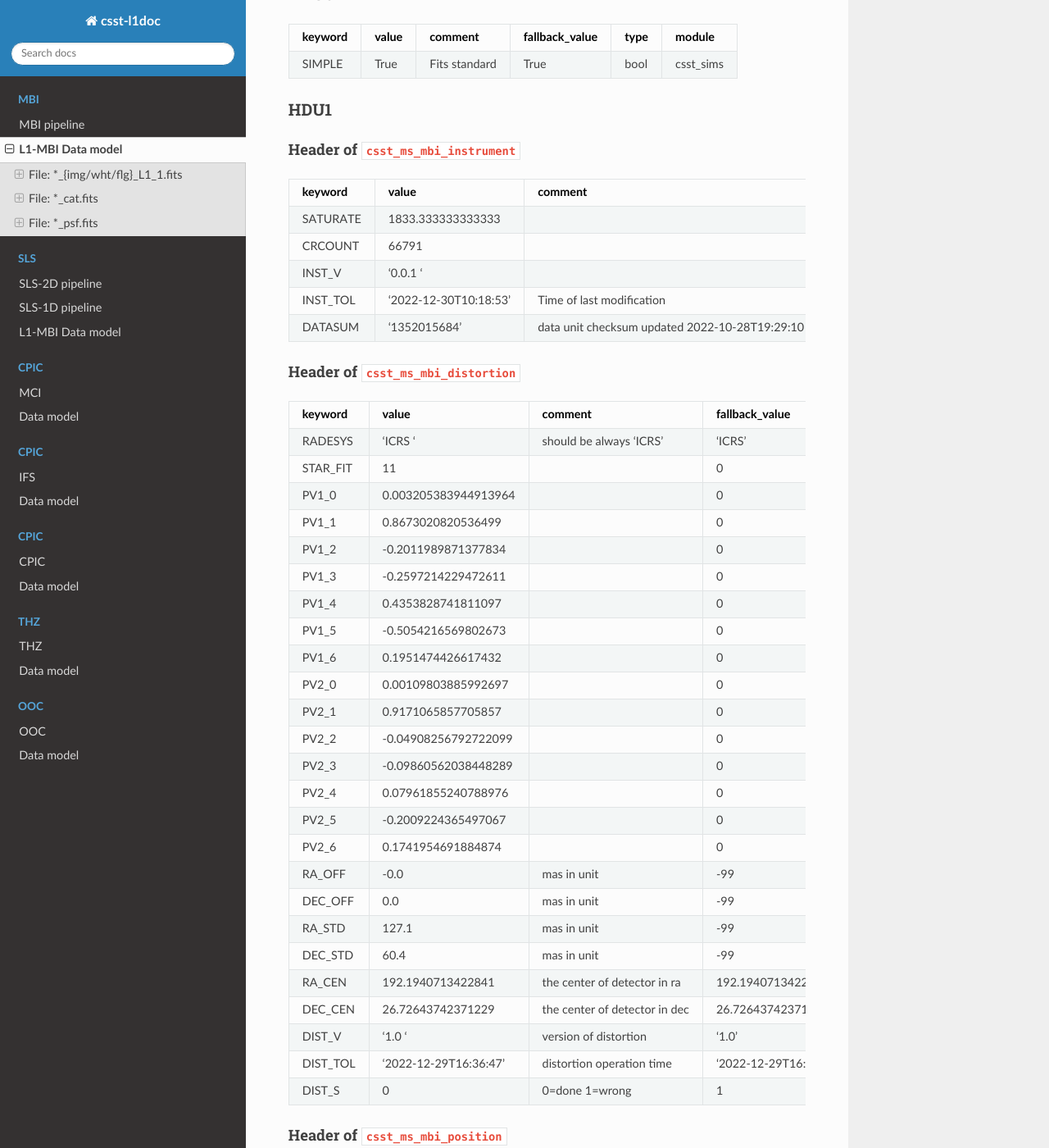
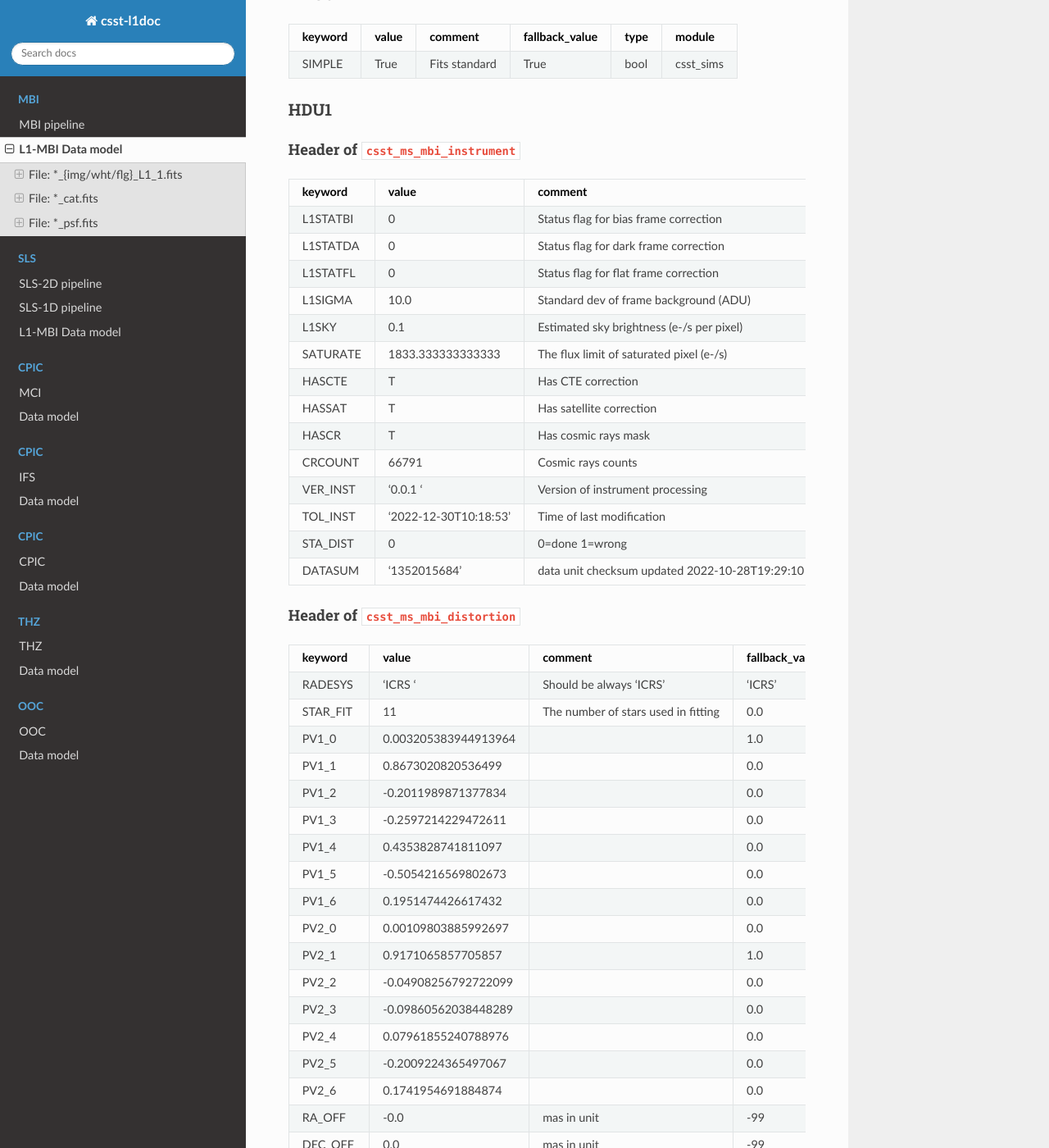
Before and after one commit to hypergravity/csst-doc-msc, a Sphinx documentation site: the page built from docs/source/mbi/data_model.md, in a window 1280 px wide and 1400 px high, scrolled down 411 px. Shown: the whole window at 82% size. Built offline with Sphinx 7.4.7 and the Read the Docs theme 2.0.0, drawn with Linux system fonts in a browser that asks for light colours; some of the changed text lies outside the part shown.

Commit message:
Update data_model.md

```diff
--- a/docs/source/mbi/data_model.md
+++ b/docs/source/mbi/data_model.md
@@ -17,43 +17,52 @@
 ### HDU1
 
 #### Header of `csst_ms_mbi_instrument`
-| keyword   | value                     | comment                       | fallback_value | type | module                  |
-|-----------|:--------------------------|-------------------------------|----------------|------|-------------------------|
-|SATURATE   | 1833.333333333333         |                                                |                | f32  | csst_ms_mbi_instrument   |
-|CRCOUNT    | 66791                     |                                                |                | i8   | csst_ms_mbi_instrument   |
-|INST_V     | '0.0.1   '                |                                                |                | str  | csst_ms_mbi_instrument   |
-|INST_TOL   | '2022-12-30T10:18:53'     | Time of last modification                      |                | str  | csst_ms_mbi_instrument   |
-|DATASUM    | '1352015684'              | data unit checksum updated 2022-10-28T19:29:10 |                | str  | csst_ms_mbi_instrument   |
+| keyword    | value                     | comment                                        | fallback_value        | type | module                  |
+|------------|:--------------------------|------------------------------------------------|-----------------------|------|-------------------------|
+| L1STATBI   | 0                         | Status flag for bias frame correction          | 1                     | i8   | csst_ms_mbi_instrument  |
+| L1STATDA   | 0                         | Status flag for dark frame correction          | 1                     | i8   | csst_ms_mbi_instrument  |
+| L1STATFL   | 0                         | Status flag for flat frame correction          | 1                     | i8   | csst_ms_mbi_instrument  |
+| L1SIGMA    | 10.0                      | Standard dev of frame background (ADU)         | -99                   | f32  | csst_ms_mbi_instrument  |
+| L1SKY      | 0.1                       | Estimated sky brightness (e-/s per pixel)      | -99                   | f32  | csst_ms_mbi_instrument  |
+| SATURATE   | 1833.333333333333         | The flux limit of saturated pixel (e-/s)       | -99                   | f32  | csst_ms_mbi_instrument  |
+| HASCTE     | T                         | Has CTE correction                             | F                     | bool | csst_ms_mbi_instrument  |
+| HASSAT     | T                         | Has satellite correction                       | F                     | bool | csst_ms_mbi_instrument  |
+| HASCR      | T                         | Has cosmic rays mask                           | F                     | bool | csst_ms_mbi_instrument  |
+| CRCOUNT    | 66791                     | Cosmic rays counts                             | -99                   | i8   | csst_ms_mbi_instrument  |
+| VER_INST   | '0.0.1   '                | Version of instrument processing               | '0.0.1   '            | str  | csst_ms_mbi_instrument  |
+| TOL_INST   | '2022-12-30T10:18:53'     | Time of last modification                      | '2022-12-30T10:18:53' | str  | csst_ms_mbi_instrument  |
+| STA_DIST   | 0                         | 0=done 1=wrong                                 | 1                     | i8   | csst_ms_mbi_distortion  |
+| DATASUM    | '1352015684'              | data unit checksum updated 2022-10-28T19:29:10 | '1352015684'          | str  | csst_ms_mbi_instrument  |
 
 #### Header of `csst_ms_mbi_distortion`
 
-| keyword   | value                     | comment                       | fallback_value | type | module                  |
-|-----------|:--------------------------|-------------------------------|----------------|------|-------------------------|
-| RADESYS   | 'ICRS    '                | should be always 'ICRS'       | 'ICRS'                | str  | csst_ms_mbi_distortion  |
-| STAR_FIT  | 11                        |                               | 0                     | i8   | csst_ms_mbi_distortion  |
-| PV1_0     | 0.003205383944913964      |                               | 0                     | f32  | csst_ms_mbi_distortion  |
-| PV1_1     | 0.8673020820536499        |                               | 0                     | f32  | csst_ms_mbi_distortion  |
-| PV1_2     | -0.2011989871377834       |                               | 0                     | f32  | csst_ms_mbi_distortion  |
-| PV1_3     | -0.2597214229472611       |                               | 0                     | f32  | csst_ms_mbi_distortion  |
-| PV1_4     | 0.4353828741811097        |                               | 0                     | f32  | csst_ms_mbi_distortion  |
-| PV1_5     | -0.5054216569802673       |                               | 0                     | f32  | csst_ms_mbi_distortion  |
-| PV1_6     | 0.1951474426617432        |                               | 0                     | f32  | csst_ms_mbi_distortion  |
-| PV2_0     | 0.00109803885992697       |                               | 0                     | f32  | csst_ms_mbi_distortion  |
-| PV2_1     | 0.9171065857705857        |                               | 0                     | f32  | csst_ms_mbi_distortion  |
-| PV2_2     | -0.04908256792722099      |                               | 0                     | f32  | csst_ms_mbi_distortion  |
-| PV2_3     | -0.09860562038448289      |                               | 0                     | f32  | csst_ms_mbi_distortion  |
-| PV2_4     | 0.07961855240788976       |                               | 0                     | f32  | csst_ms_mbi_distortion  |
-| PV2_5     | -0.2009224365497067       |                               | 0                     | f32  | csst_ms_mbi_distortion  |
-| PV2_6     | 0.1741954691884874        |                               | 0                     | f32  | csst_ms_mbi_distortion  |
-| RA_OFF    | -0.0                      | mas in unit                   | -99                   | f32  | csst_ms_mbi_distortion  |
-| DEC_OFF   | 0.0                       | mas in unit                   | -99                   | f32  | csst_ms_mbi_distortion  |
-| RA_STD    | 127.1                     | mas in unit                   | -99                   | f32  | csst_ms_mbi_distortion  |
-| DEC_STD   | 60.4                      | mas in unit                   | -99                   | f32  | csst_ms_mbi_distortion  |
-| RA_CEN    | 192.1940713422841         | the center of detector in ra  | 192.1940713422841     | f32  | csst_ms_mbi_distortion  |
-| DEC_CEN   | 26.72643742371229         | the center of detector in dec | 26.72643742371229     | f32  | csst_ms_mbi_distortion  |
-| DIST_V    | '1.0     '                | version of distortion         | '1.0'                 | str  | csst_ms_mbi_distortion  |
-| DIST_TOL  | '2022-12-29T16:36:47'     | distortion operation time     | '2022-12-29T16:36:47' | str  | csst_ms_mbi_distortion  |
-| DIST_S    |                   0       | 0=done 1=wrong                | 1                     | i8   | csst_ms_mbi_distortion  |
+| keyword   | value                     | comment                                | fallback_value        | type | module                  |
+|-----------|:--------------------------|----------------------------------------|-----------------------|------|-------------------------|
+| RADESYS   | 'ICRS    '                | Should be always 'ICRS'                | 'ICRS'                | str  | csst_ms_mbi_distortion| |
+| STAR_FIT  | 11                        | The number of stars used in fitting    | 0.0                   | i8   | csst_ms_mbi_distortion  |
+| PV1_0     | 0.003205383944913964      |                                        | 1.0                   | f32  | csst_ms_mbi_distortion  |
+| PV1_1     | 0.8673020820536499        |                                        | 0.0                   | f32  | csst_ms_mbi_distortion  |
+| PV1_2     | -0.2011989871377834       |                                        | 0.0                   | f32  | csst_ms_mbi_distortion  |
+| PV1_3     | -0.2597214229472611       |                                        | 0.0                   | f32  | csst_ms_mbi_distortion  |
+| PV1_4     | 0.4353828741811097        |                                        | 0.0                   | f32  | csst_ms_mbi_distortion  |
+| PV1_5     | -0.5054216569802673       |                                        | 0.0                   | f32  | csst_ms_mbi_distortion  |
+| PV1_6     | 0.1951474426617432        |                                        | 0.0                   | f32  | csst_ms_mbi_distortion  |
+| PV2_0     | 0.00109803885992697       |                                        | 0.0                   | f32  | csst_ms_mbi_distortion  |
+| PV2_1     | 0.9171065857705857        |                                        | 1.0                   | f32  | csst_ms_mbi_distortion  |
+| PV2_2     | -0.04908256792722099      |                                        | 0.0                   | f32  | csst_ms_mbi_distortion  |
+| PV2_3     | -0.09860562038448289      |                                        | 0.0                   | f32  | csst_ms_mbi_distortion  |
+| PV2_4     | 0.07961855240788976       |                                        | 0.0                   | f32  | csst_ms_mbi_distortion  |
+| PV2_5     | -0.2009224365497067       |                                        | 0.0                   | f32  | csst_ms_mbi_distortion  |
+| PV2_6     | 0.1741954691884874        |                                        | 0.0                   | f32  | csst_ms_mbi_distortion  |
+| RA_OFF    | -0.0                      | mas in unit                            | -99                   | f32  | csst_ms_mbi_distortion  |
+| DEC_OFF   | 0.0                       | mas in unit                            | -99                   | f32  | csst_ms_mbi_distortion  |
+| RA_RMS    | 127.1                     | mas in unit                            | -99                   | f32  | csst_ms_mbi_distortion  |
+| DEC_RMS   | 60.4                      | mas in unit                            | -99                   | f32  | csst_ms_mbi_distortion  |
+| RA_CEN    | 192.1940713422841         | The center of detector in ra           | 192.1940713422841     | f32  | csst_ms_mbi_distortion  |
+| DEC_CEN   | 26.72643742371229         | The center of detector in dec          | 26.72643742371229     | f32  | csst_ms_mbi_distortion  |
+| VER_DIST  | '1.0     '                | Version of distortion                  | '1.0'                 | str  | csst_ms_mbi_distortion  |
+| TOL_DIST  | '2022-12-29T16:36:47'     | Time of last modification              | '2022-12-29T16:36:47' | str  | csst_ms_mbi_distortion  |
+| STA_DIST  |                   0       | 0=done 1=wrong                         | 1                     | i8   | csst_ms_mbi_distortion  |
 
 #### Header of `csst_ms_mbi_position`
 
```
